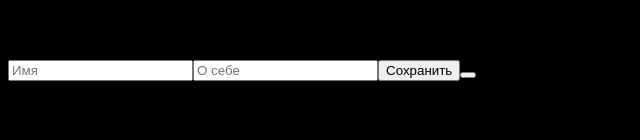
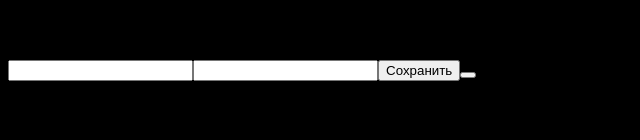
Before and after one commit to kseniasksu22/mesto-react, a React (Create React App) app: page / in a window 1280 px wide. Shown: the part 255-395 px from the top of the page, without its empty margins (0-640 px from the left). Built offline with nearby package versions, Linux system fonts and the light colour scheme; no server answers.

Commit message:
profile info

```diff
--- a/src/components/App.js
+++ b/src/components/App.js
@@ -5,6 +5,7 @@ import Footer from "./Footer";
 import PopupWithForm from "./PopupWithForm";
 import ImagePopup from "./ImagePopup";
 import api from "../utils/api";
+import EditProfilePopup from "./EditProfilePopup";
 import { CurrentUserContext } from "../context/CurrentUserContext";
 
 function App() {
@@ -49,6 +50,13 @@ function App() {
     setisEditProfilePopupOpen(false);
     setselectedCard(null);
   }
+
+  function handleUpdateUser(data) {
+    api.setUserInfo(data).then((res) => {
+      setCurrentUser(res);
+      closeAllPopups();
+    });
+  }
   return (
     <div>
       <Header />
@@ -88,36 +96,13 @@ function App() {
             <span className="error" id="link-error"></span>
           </>
         </PopupWithForm>
-        <PopupWithForm
-          name="form-edit"
-          title="Редактировать профиль"
-          submitButtonText=" Сохранить"
+
+        <EditProfilePopup
+          isOpen={isEditProfilePopupOpen}
           onClose={closeAllPopups}
-          isOpen={isEditProfilePopupOpen}
-        >
-          <>
-            <input
-              placeholder="Имя"
-              type="text"
-              name="name"
-              className="popup-form__input popup-form__input-name"
-              required
-              minLength="2"
-              maxLength="40"
-            />
-            <span className="error" id="name-error"></span>
-            <input
-              placeholder="О себе"
-              type="text"
-              name="description"
-              className="popup-form__input popup-form__input-description"
-              required
-              minLength="2"
-              maxLength="200"
-            />
-            <span className="error" id="description-error"></span>
-          </>
-        </PopupWithForm>
+          onUpdateUser={handleUpdateUser}
+        />
+
         <PopupWithForm
           name="deleted-card"
           title="Вы уверены?"
--- /dev/null
+++ b/src/components/EditProfilePopup.js
@@ -0,0 +1,65 @@
+import React from "react";
+import PopupWithForm from "../components/PopupWithForm";
+import { CurrentUserContext } from "../context/CurrentUserContext";
+
+function EditProfilePopup(props) {
+  const [name, setName] = React.useState("");
+  const [description, setDescription] = React.useState("");
+  const currentUser = React.useContext(CurrentUserContext);
+  function handleNameChange(e) {
+    setName(e.target.value);
+  }
+
+  function handleAboutChange(e) {
+    setDescription(e.target.value);
+  }
+
+  React.useEffect(() => {
+    setName(currentUser.name);
+    setDescription(currentUser.about);
+  }, [currentUser]);
+  function handleSubmit(e) {
+    e.preventDefault();
+    props.onUpdateUser({
+      name: name,
+      about: description,
+    });
+  }
+  return (
+    <PopupWithForm
+      name="form-edit"
+      title="Редактировать профиль"
+      submitButtonText=" Сохранить"
+      onClose={props.onClose}
+      isOpen={props.isOpen}
+      onSubmit={handleSubmit}
+    >
+      <>
+        <input
+          placeholder={name}
+          type="text"
+          name="name"
+          className="popup-form__input popup-form__input-name"
+          required
+          minLength="2"
+          maxLength="40"
+          onChange={handleNameChange}
+        />
+        <span className="error" id="name-error"></span>
+        <input
+          placeholder={description}
+          type="text"
+          name="description"
+          className="popup-form__input popup-form__input-description"
+          required
+          minLength="2"
+          maxLength="200"
+          onChange={handleAboutChange}
+        />
+        <span className="error" id="description-error"></span>
+      </>
+    </PopupWithForm>
+  );
+}
+
+export default EditProfilePopup;
--- a/src/components/PopupWithForm.js
+++ b/src/components/PopupWithForm.js
@@ -11,6 +11,7 @@ function PopupWithForm(props) {
         <h3 className="popup-form__title">{props.title}</h3>
         {props.children}
         <button
+          onClick={props.onSubmit}
           type="submit"
           className={`popup-form__save-button popup-${props.submitButtonName}`}
         >
```
Also changed, not shown: src/components/EditAvatarPopup.js (added, +7 -0 lines), 1 other file (tests, documents, lock files or other folders).
